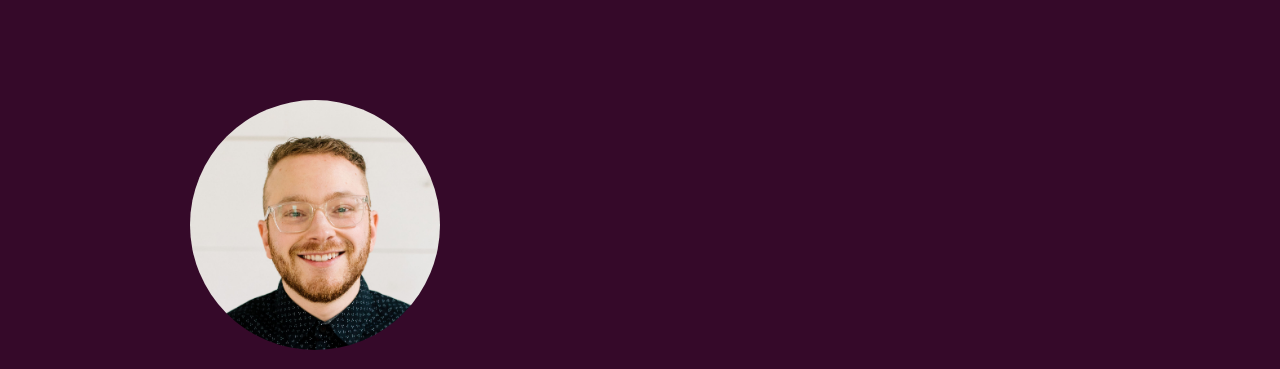
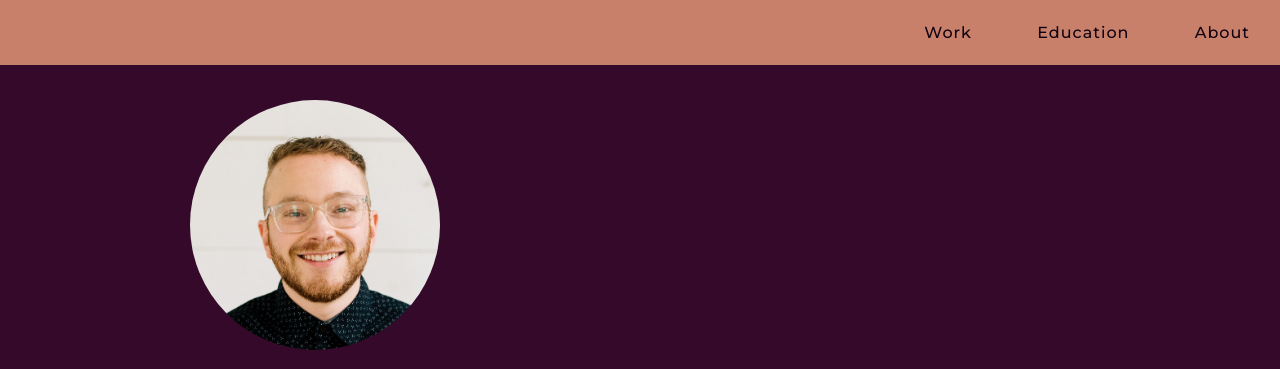
Before and after one commit to tim-heck/personal-website, a plain HTML site: page index.html in a window 1280 px wide. Shown: the top 369 px of the page. Drawn offline with Linux system fonts and the light colour scheme.

Commit message:
navigation added, pages created

```diff
--- a/index.html
+++ b/index.html
@@ -12,20 +12,45 @@
 </head>
 
 <body>
-    <nav>
+    <nav class="landing__nav">
+        <ul class="">
+            <li>
+                <a class="btn-nav" href="./work-experience.html">Work</a>
+            </li>
+            <li>
+                <a class="btn-nav" href="./education">Education</a>
+            </li>
+            <li>
+                <a class="btn-nav" href="./about">About</a>
+            </li>
+        </ul>
+    </nav>
+    <header>
+        <div class="landing__personal-info">
+            <div class="landing__info">
+                <div class="circle-image">
+                    <img src="images/tim-heck.jpg" alt="Tim Heck" width="500" />
+                </div>
+                <h1>Tim Heck</h1>
+                <h2>Full Stack Software Engineer</h2>
+            </div>
+            <!-- <div class="landing__info">
 
-    </nav>
-    <header class="">
-        <div class="personal-info">
-            <div class="circle-image">
-                <img src="images/tim-heck.jpg" alt="Tim Heck" width="500" />
-            </div>
-            <h1>Tim Heck</h1>
-            <h2>Full Stack Software Engineer</h2>
-            <h4>LinkedIn: <a href="https://www.linkedin.com/in/tim-heck/"
-                    target="_blank">www.linkedin.com/in/tim-heck</a></h4>
-            <h4>Github: <a href="https://github.com/tim-heck" target="_blank">github.com/tim-heck</a></h4>
+            </div> -->
         </div>
+        <!-- <div class="landing__nav">
+            <ul class="center">
+                <li>
+                    <a class="btn" href="./work-experience.html">Work</a>
+                </li>
+                <li>
+                    <a class="btn" href="./education">Education</a>
+                </li>
+                <li>
+                    <a class="btn" href="./about">About</a>
+                </li>
+            </ul>
+        </div> -->
     </header>
     <section class="container">
         <section class="bio">
@@ -155,9 +180,12 @@
         </section>
         <section>
             <h4 class="social-title">Social:</h4>
-            <a class="btn-icon" href="https://www.instagram.com/timtheheck/" target="_blank">
-                <i class="fab fa-instagram fa-2x"></i>
-            </a>
+            <a class="btn-icon" href="https://www.linkedin.com/in/tim-heck/" target="_blank"><i
+                    class="fab fa-linkedin fa-2x"></i></a>
+            <a class="btn-icon" href="https://github.com/tim-heck" target="_blank"><i
+                    class="fab fa-github fa-2x"></i></a>
+            <a class="btn-icon" href="https://www.instagram.com/timtheheck/" target="_blank"><i
+                    class="fab fa-instagram fa-2x"></i></a>
         </section>
     </footer>
 </body>
--- a/styles.css
+++ b/styles.css
@@ -32,11 +32,13 @@ h6 {
     overflow: hidden;
     border-radius: 50%;
     display: inline-block;
+    z-index: 0;
 }
 
 header {
     padding: 100px 0;
     background-color: #350929;
+    height: 100vh;
 }
 
 header h1,
@@ -50,9 +52,53 @@ header img {
     margin: -100px -50% 0;
 }
 
-header .personal-info {
+header .landing__personal-info {
     margin: 0 auto;
     max-width: 900px;
+}
+
+.landing__info {
+    display: inline-block;
+    width: 445px;
+    vertical-align: top;
+}
+
+nav {
+    background-color: #c9806a;
+    font-family: 'Montserrat', sans-serif;
+    font-weight: 500;
+    letter-spacing: 1px;
+    position: fixed;
+    width: 100%;
+    z-index: 100;
+}
+
+nav ul {
+    list-style-type: none;
+    padding: 0;
+    margin: 0;
+    text-align: right;
+}
+
+nav ul li {
+    display: inline-block;
+    padding: 20px 30px;
+    /* border-bottom: 5px solid transparent; */
+}
+
+nav ul li a {
+    text-decoration: none;
+    color: #100110;
+}
+
+nav ul li:hover {
+    background-color: #100110;
+    cursor: pointer;
+    /* border-bottom: 5px solid #350929; */
+}
+
+nav ul li:hover a {
+    color: #efbe93;
 }
 
 .center {
@@ -176,6 +222,7 @@ span.date {
 
 .btn-icon {
     color: #efbe93;
+    margin: 0 3px;
 }
 
 .btn-icon:hover {
```
Also changed, not shown: about.html (added), education.html (added), images/instagram-brands.svg (deleted), work-experience.html (added).
